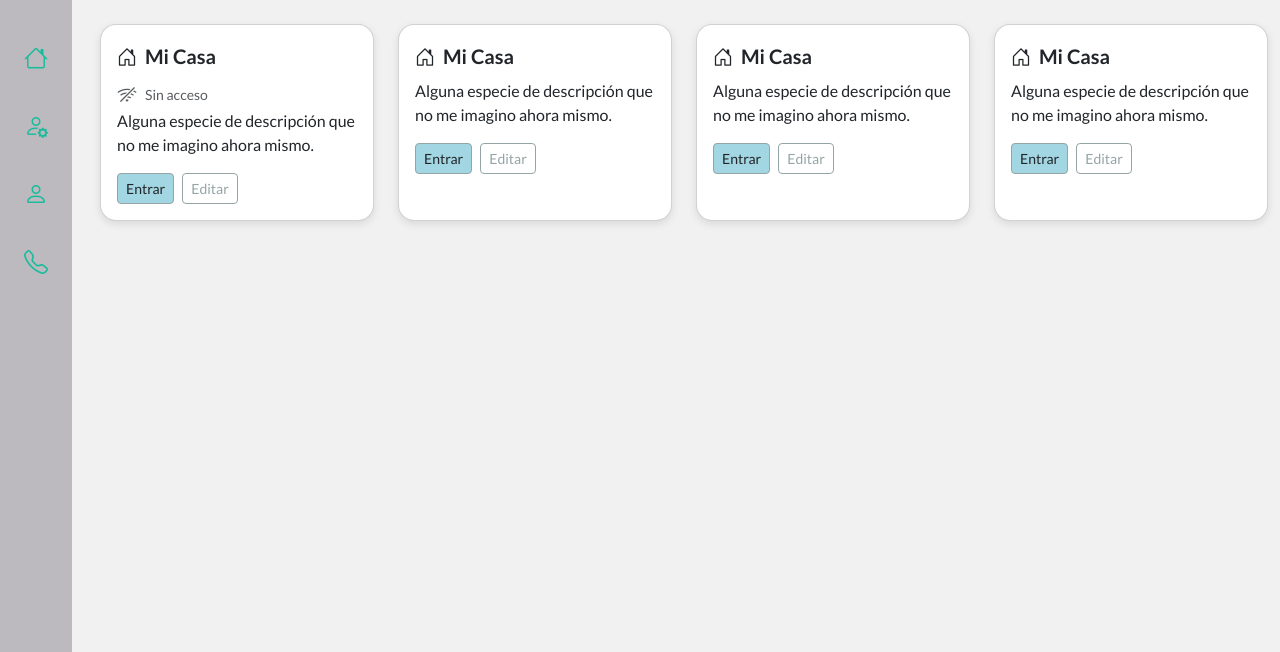
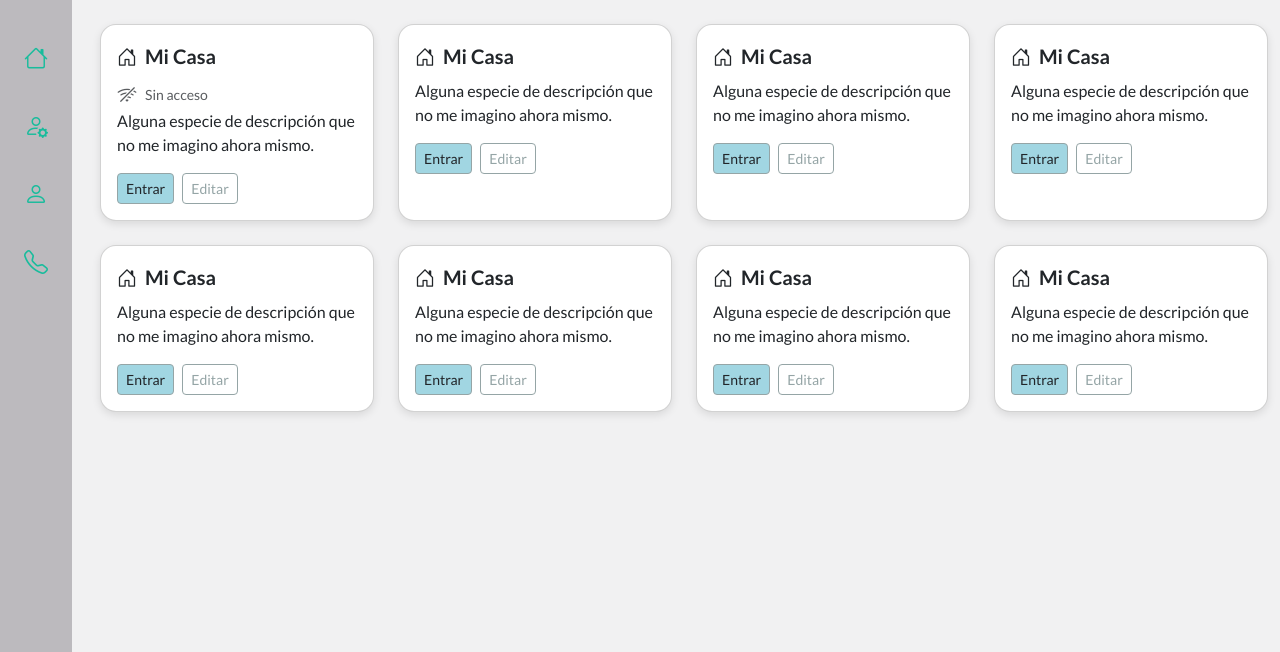
Before and after one commit to pulguitaCuak/alarma_tec_1, a PHP site: page /estructuraDashboardEquipos.html in a window 1280 px wide. Shown: the part 64-716 px from the top of the page. Run offline with PHP 8.4, Linux system fonts and the light colour scheme; some libraries are stand-ins or nearby versions.

Commit message:
cambie el estilo de la estructura del dashboard arreglando el sidebar

```diff
--- a/frontend/css/plantillaPrincipal.css
+++ b/frontend/css/plantillaPrincipal.css
@@ -22,17 +22,6 @@ body {
 }
 
 
-/* Ocultar en móvil inicialmente */
-@media (max-width: 991px) {
-  .sidebar {
-    transform: translateX(-100%);
-  }
-
-  .sidebar.show {
-    transform: translateX(0);
-  }
-}
-
 /* === HEADER === */
 header {
   margin-left: 0;
@@ -53,8 +42,9 @@ main {
 
   .sidebar {
     transform: translateX(-100%);
-    width: 100%;
-    position: relative;
+    width: 20%;
+    position: absolute;
+    border-radius: 0 20px 20px 0;
   }
 
   .sidebar.show {
--- a/frontend/estructuraDashboardEquipos.html
+++ b/frontend/estructuraDashboardEquipos.html
@@ -117,6 +117,76 @@
           </div>
 
 
+<div class="col-12 col-sm-6 col-md-4 col-lg-3">
+            <div class="card h-100">
+              <div class="card-body">
+                <div class="d-flex align-items-center mb-2">
+                  <i class="bi bi-house-door me-2 fs-5"></i>
+                  <h5 class="card-title mb-0">Mi Casa</h5>
+                </div>
+
+                <p class="card-text">Alguna especie de descripción que no me imagino ahora mismo.</p>
+                <div class="d-flex gap-2">
+                  <button class="btn btn-secondary bg-secondary text-body btn-sm">Entrar</button>
+                  <button class="btn btn-outline-secondary btn-sm">Editar</button>
+                </div>
+              </div>
+            </div>
+          </div>
+
+
+          <div class="col-12 col-sm-6 col-md-4 col-lg-3">
+            <div class="card h-100">
+              <div class="card-body">
+                <div class="d-flex align-items-center mb-2">
+                  <i class="bi bi-house-door me-2 fs-5"></i>
+                  <h5 class="card-title mb-0">Mi Casa</h5>
+                </div>
+
+                <p class="card-text">Alguna especie de descripción que no me imagino ahora mismo.</p>
+                <div class="d-flex gap-2">
+                  <button class="btn btn-secondary bg-secondary text-body btn-sm">Entrar</button>
+                  <button class="btn btn-outline-secondary btn-sm">Editar</button>
+                </div>
+              </div>
+            </div>
+          </div>
+
+
+          <div class="col-12 col-sm-6 col-md-4 col-lg-3">
+            <div class="card h-100">
+              <div class="card-body">
+                <div class="d-flex align-items-center mb-2">
+                  <i class="bi bi-house-door me-2 fs-5"></i>
+                  <h5 class="card-title mb-0">Mi Casa</h5>
+                </div>
+
+                <p class="card-text">Alguna especie de descripción que no me imagino ahora mismo.</p>
+                <div class="d-flex gap-2">
+                  <button class="btn btn-secondary bg-secondary text-body btn-sm">Entrar</button>
+                  <button class="btn btn-outline-secondary btn-sm">Editar</button>
+                </div>
+              </div>
+            </div>
+          </div>
+
+
+          <div class="col-12 col-sm-6 col-md-4 col-lg-3">
+            <div class="card h-100">
+              <div class="card-body">
+                <div class="d-flex align-items-center mb-2">
+                  <i class="bi bi-house-door me-2 fs-5"></i>
+                  <h5 class="card-title mb-0">Mi Casa</h5>
+                </div>
+
+                <p class="card-text">Alguna especie de descripción que no me imagino ahora mismo.</p>
+                <div class="d-flex gap-2">
+                  <button class="btn btn-secondary bg-secondary text-body btn-sm">Entrar</button>
+                  <button class="btn btn-outline-secondary btn-sm">Editar</button>
+                </div>
+              </div>
+            </div>
+          </div>
 
           </div>
         </div>
```
